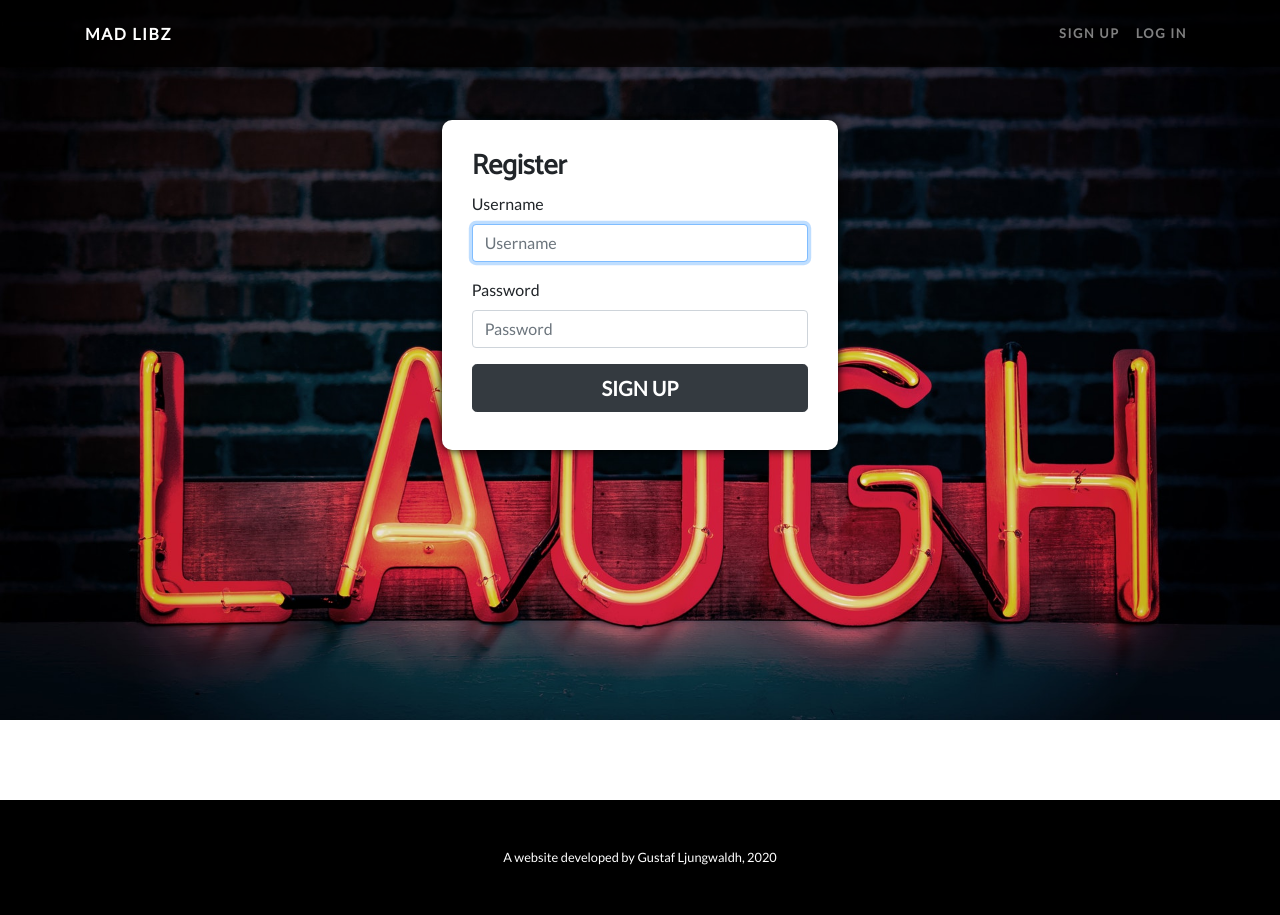
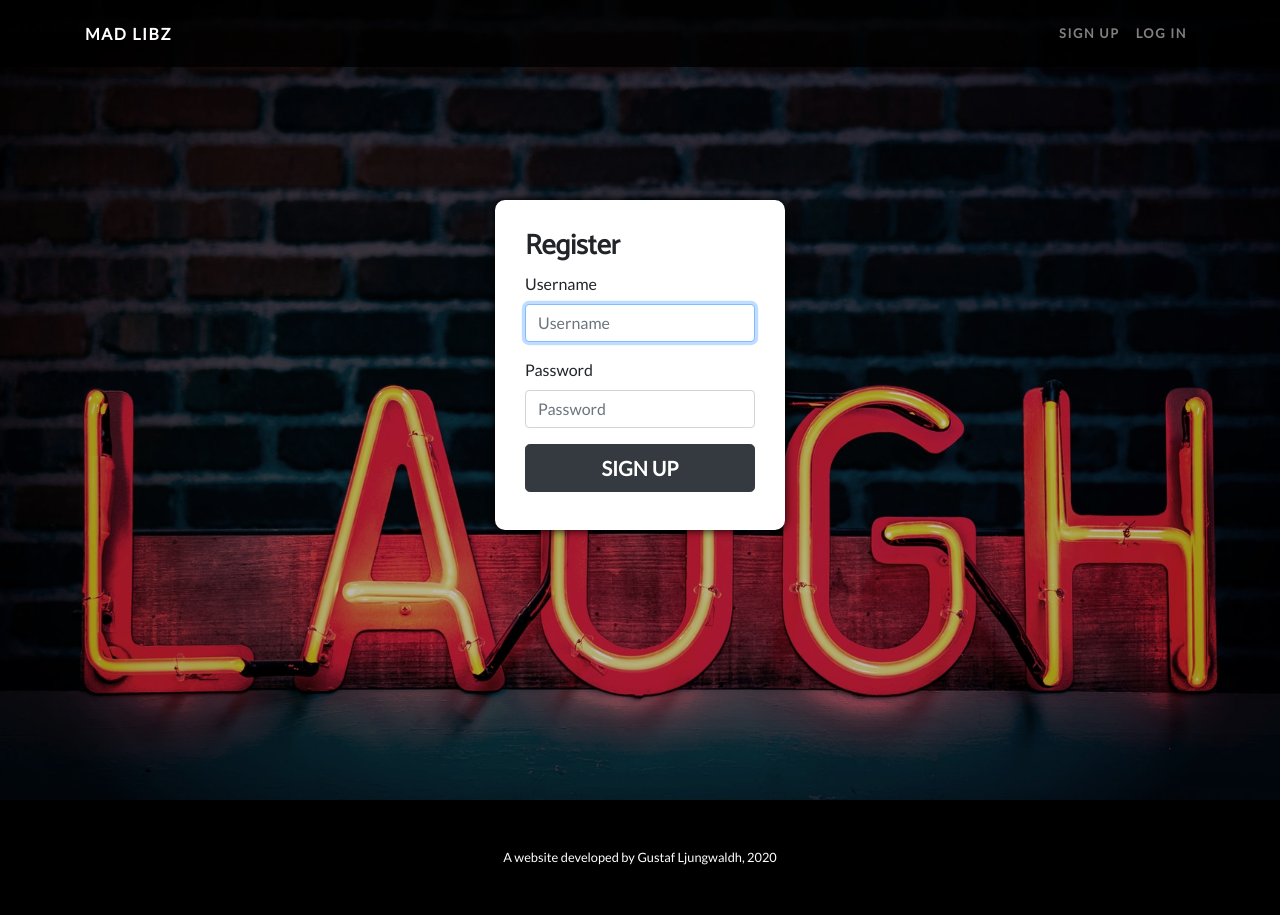
Before and after one commit to Ljungwaldh/Milestone-Project-3, a Flask app: page /register in a window 1280 px wide. Run offline with Flask 2, Linux system fonts and the light colour scheme; some libraries are stand-ins or nearby versions.

Commit message:
Adjusted sizing of forms in logion and register pages to give better visual look on all devices, doing tis by using bootstrap column sizing and through some additonal css applied to the form containers

```diff
--- a/static/css/style.css
+++ b/static/css/style.css
@@ -45,15 +45,19 @@
 /* Other styles for the page not related to the animated dropdown */
 
 .bg {
-    background: url("../images/laugh-bg.jpg") no-repeat;
+    background: url("../images/laugh-bg.jpg") no-repeat center center fixed;
     width: 100%;
     height: 100vh;
-    background-size: 100%;
+    background-size: cover;
+    -webkit-background-size: cover;
+    -moz-background-size: cover;
+    -o-background-size: cover;
+    box-shadow: inset 0 0 0 1000px rgba(0,0,0,.2);
 }
 
 .form-container {
     position: relative;
-    top: 15vh;
+    top: 25vh;
     background: #fff;
     padding: 30px;
     border-radius: 10px;
@@ -105,7 +109,7 @@ h6 {
 .navbar-custom {
   padding-top: 1rem;
   padding-bottom: 1rem;
-  background-color: rgba(0, 0, 0, 0.7);
+  background-color: rgba(0, 0, 0, 0.8);
 }
 
 .navbar-custom .navbar-brand {
--- a/templates/login.html
+++ b/templates/login.html
@@ -1,7 +1,7 @@
 {% extends 'base.html'%} {% block content %}
 <div class="container-fluid bg">
     <div class="row justify-content-center">
-        <div class="col-sm-5 col-md-4 m-auto">
+        <div class="col-sm-4 col-md-5 col-lg-3 m-auto">
             <form class="form-container" method="POST" action="{{url_for('login')}}">
                 <h3>Login</h3>
                 <div class="form-group">
--- a/templates/register.html
+++ b/templates/register.html
@@ -1,7 +1,7 @@
 {% extends 'base.html'%} {% block content %}
 <div class="container-fluid bg">
     <div class="row justify-content-center">
-        <div class="col-sm-5 col-md-4 m-auto">
+        <div class="col-sm-4 col-md-5 col-lg-3 m-auto">
             <form class="form-container" method="POST" action="{{url_for('login')}}">
                 <h3>Register</h3>
                 <div class="form-group">
```
